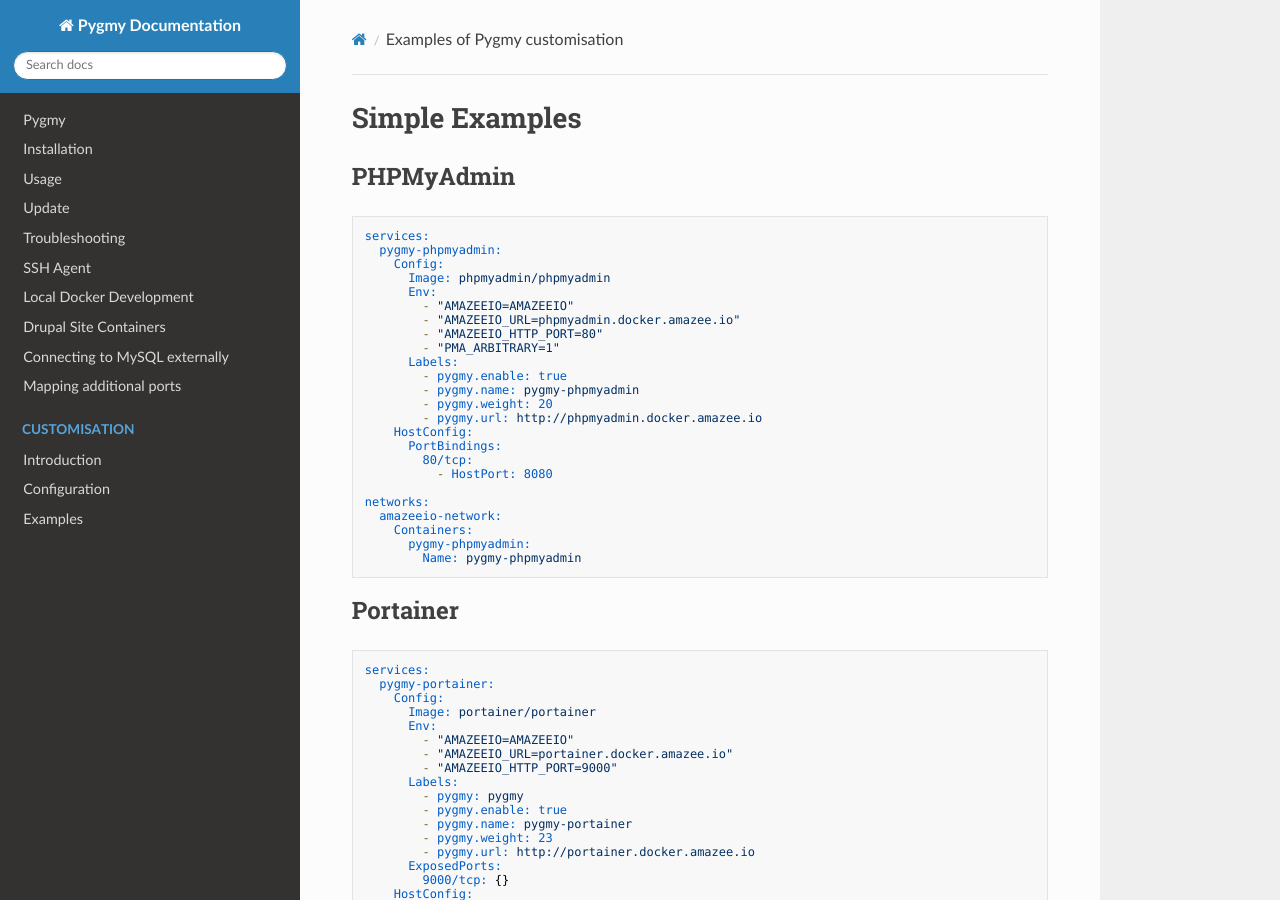
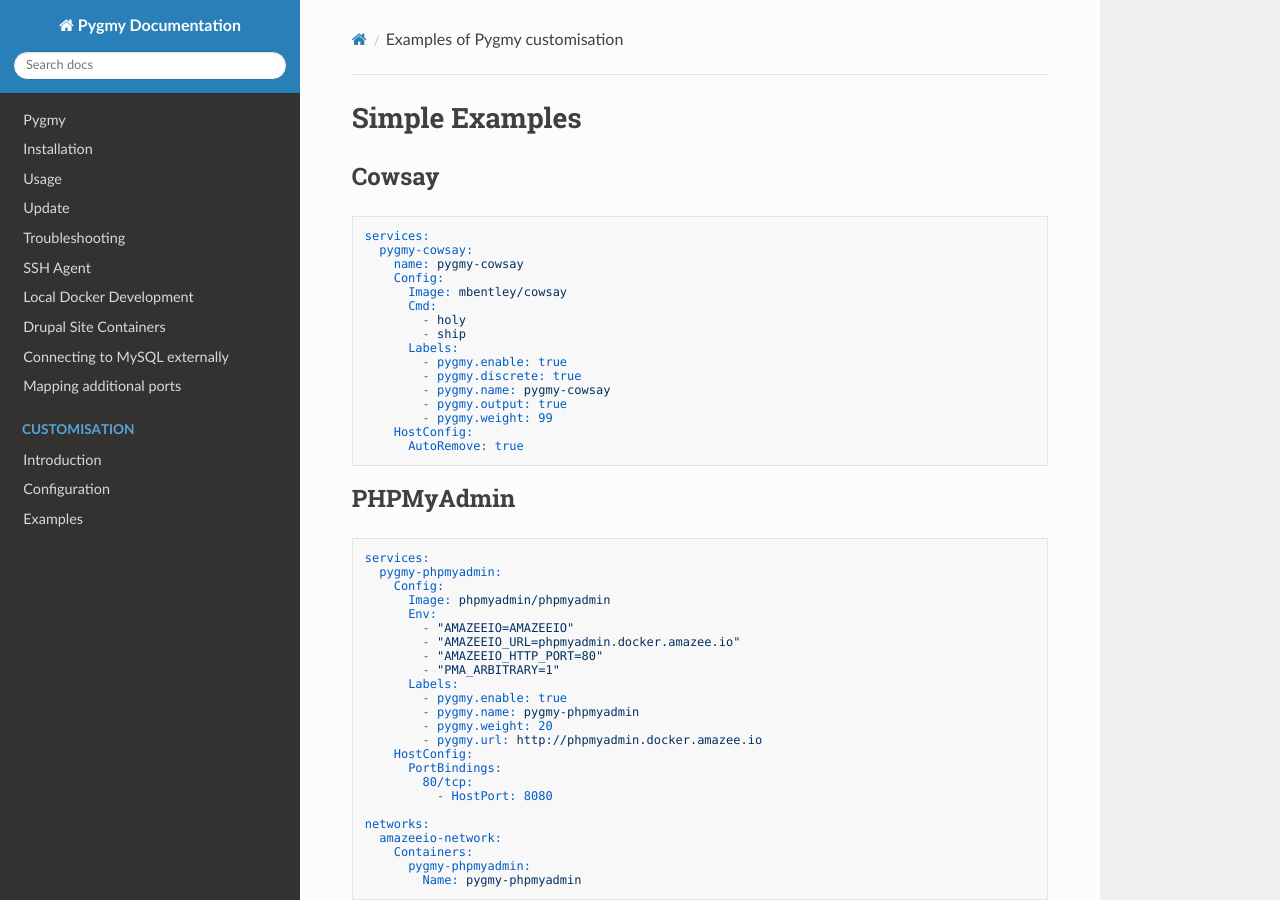
Before and after one commit to pygmystack/pygmy, an MkDocs documentation site: the page built from docs/customisation/examples_simple.md, in a window 1280 px wide and 900 px high. Built offline with MkDocs 1.6.1, drawn with Linux system fonts in a browser that asks for light colours; nearby versions of some CDN libraries.

Commit message:
#63 documentation
Signed-off-by: Karl Hepworth <karl.hepworth@gmail.com>

````diff
--- a/docs/customisation/examples_simple.md
+++ b/docs/customisation/examples_simple.md
@@ -7,6 +7,26 @@ date: 2020-05-05
 ---
 
 # Simple Examples
+
+## Cowsay
+```yaml
+services:
+  pygmy-cowsay:
+    name: pygmy-cowsay
+    Config:
+      Image: mbentley/cowsay
+      Cmd:
+        - holy
+        - ship
+      Labels:
+        - pygmy.enable: true
+        - pygmy.discrete: true
+        - pygmy.name: pygmy-cowsay
+        - pygmy.output: true
+        - pygmy.weight: 99
+    HostConfig:
+      AutoRemove: true
+```
 
 ## PHPMyAdmin
 ```yaml
````
